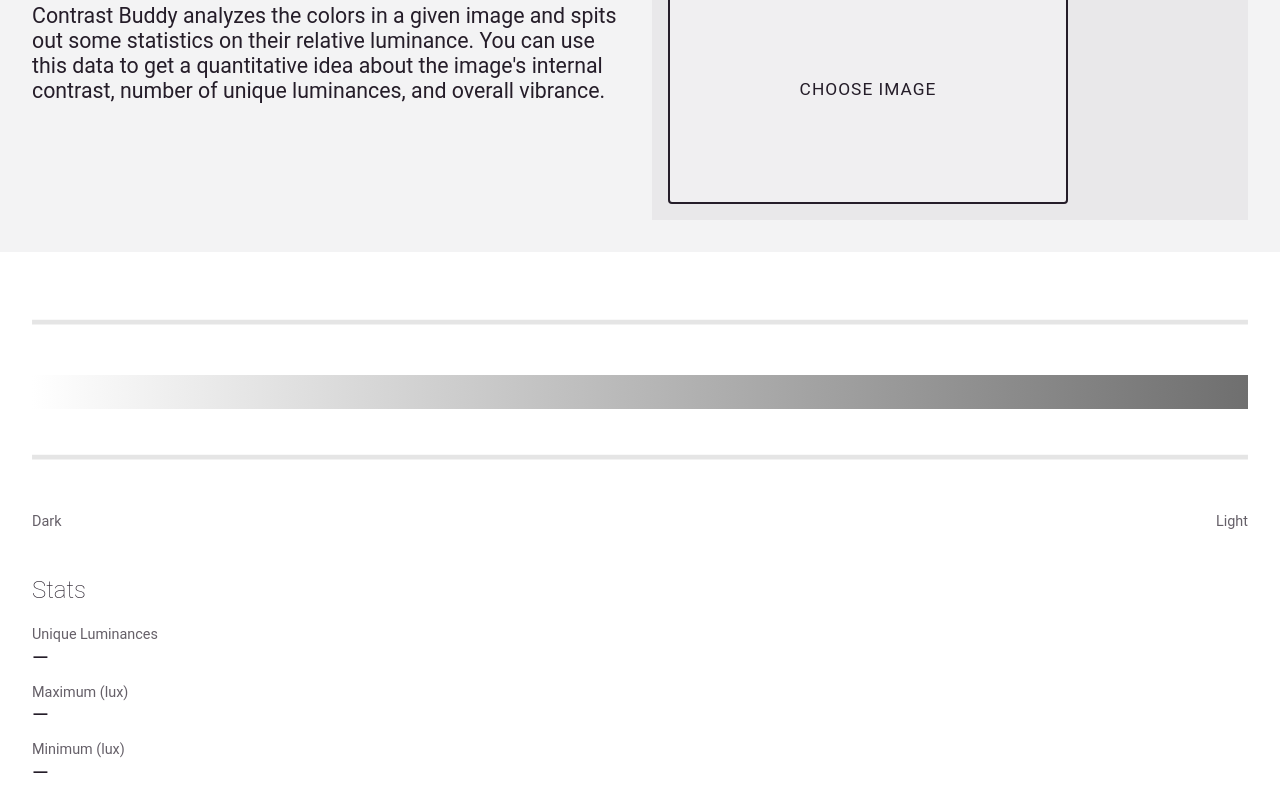
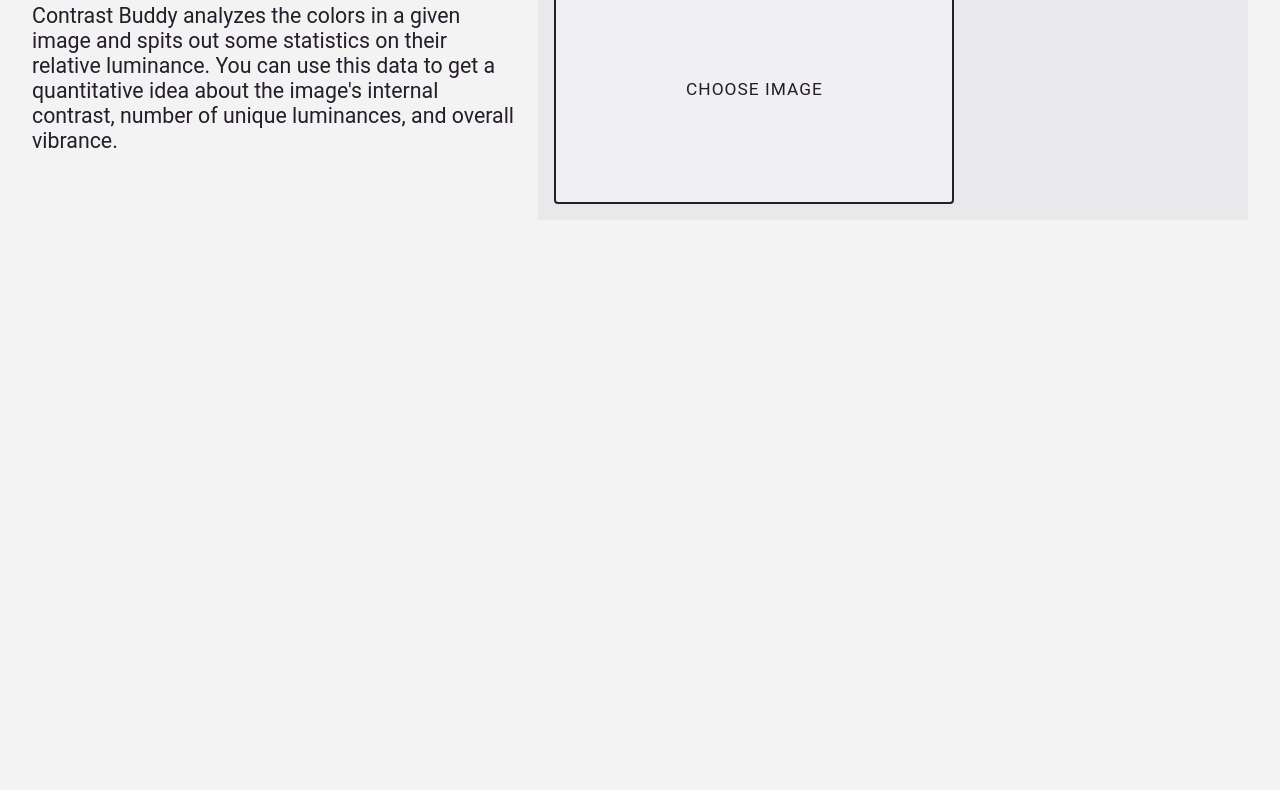
Before and after one commit to misoks/contrast-buddy, a plain HTML site: page index.html in a window 1280 px wide. Shown: the part 74-864 px from the top of the page. After the commit the page ends 800 px from the top, so only its background shows below. Drawn offline with Linux system fonts and the light colour scheme.

Commit message:
Visual changes

```diff
--- a/index.html
+++ b/index.html
@@ -20,14 +20,14 @@
 	<article>
 
 		<div class="panel columns">
-			<div class=""  style="width: 50%; max-width: 600px">
+			<div class=""  style="width: 40%; max-width: 600px">
 				<header>
 					<img src="buddy-small.gif" style="position: absolute; left: 2rem; top: .75rem; z-index: 5">
 					<h1 style="margin-left: 50px;">Contrast Buddy</h1>
 				</header>
 				<p>Contrast Buddy analyzes the colors in a given image and spits out some statistics on their relative luminance. You can use this data to get a quantitative idea about the image's internal contrast, number of unique luminances, and overall vibrance.</p>
 			</div>
-			<div class="" style="width: 50%; padding-left: 20px;">
+			<div class="" style="width: 60%; padding-left: 20px;">
 				<form id="uploadimage" class="upload-image" action="" method="post" enctype="multipart/form-data">
 
 					<div style="display: flex; justify-content: space-between; align-content: flex-start;">
@@ -59,7 +59,7 @@
 				</div>-->
 			</div>
 		</div>
-		<div class="panel" style="background-color: white;">
+		<div class="panel" id="results-pane" style="background-color: white; display: none;">
 
 			<p class="message" id="results-message" style="display:none; color: #e31e89"></p>
 
@@ -84,6 +84,7 @@
 				<span class="label label--dist-light">Light</span>
 			</div>
 			<h2>Stats</h2>
+			<div style="display: flex; justify-content: space-between;">
 				<label class="field field--stacked">
 					<span class="label">Unique Luminances</span>
 					<span class="value" id="lum-unique">&mdash;</span>
@@ -109,6 +110,7 @@
 					<span class="value" id="lum-variance">&mdash;</span>
 				</label>
 			</div>
+		</div>
 	</article>
 
 </body>
--- a/main.js
+++ b/main.js
@@ -322,6 +322,7 @@ var showResults = function () {
 	return false;
 }
 var endDisplayResults = function() {
+	$("#results-pane").fadeIn(400);
 	$("#overlay").fadeOut(400);
 	leftX = 1;
 	leftY = 1;
```
Lines whose indentation alone changed are shown as unchanged.
